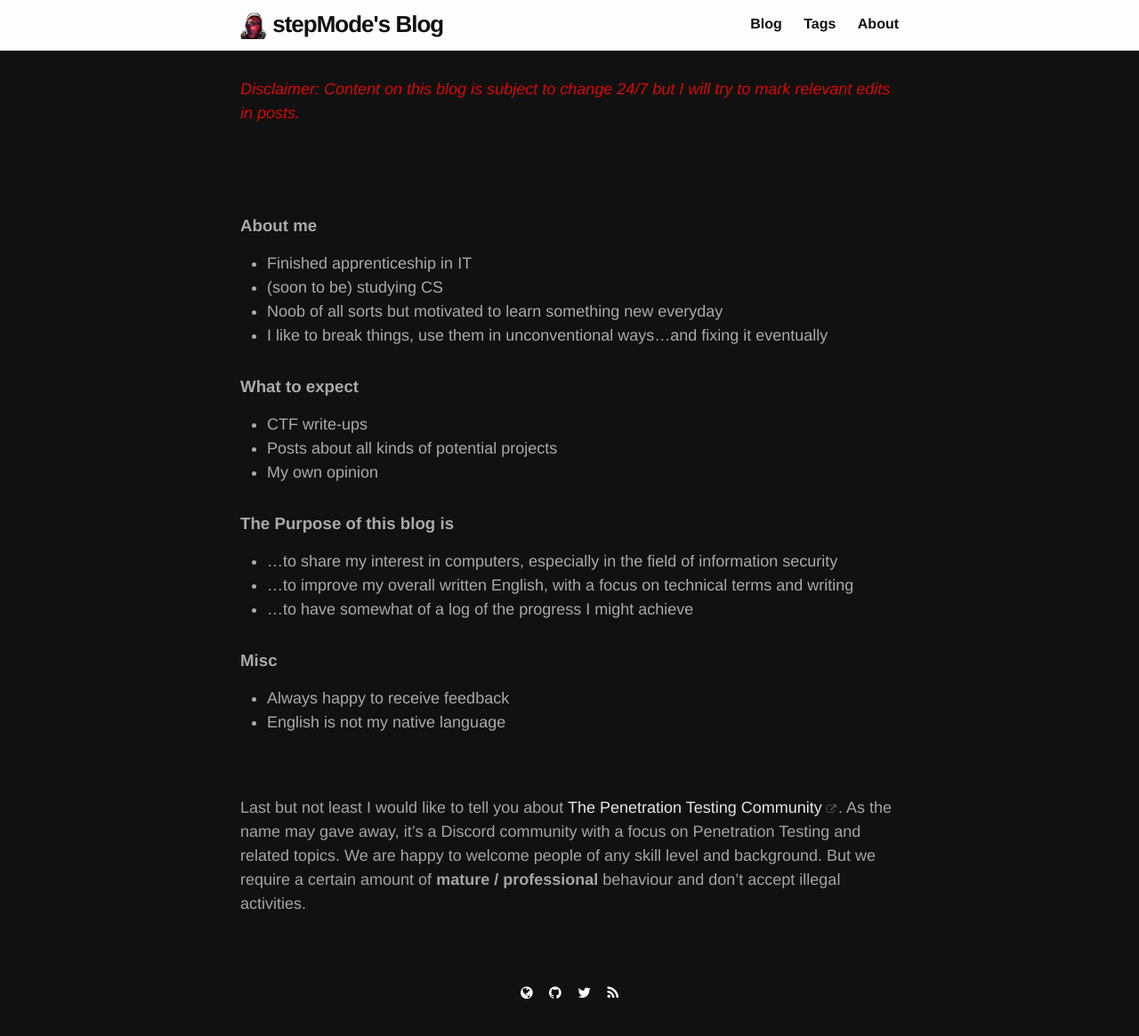
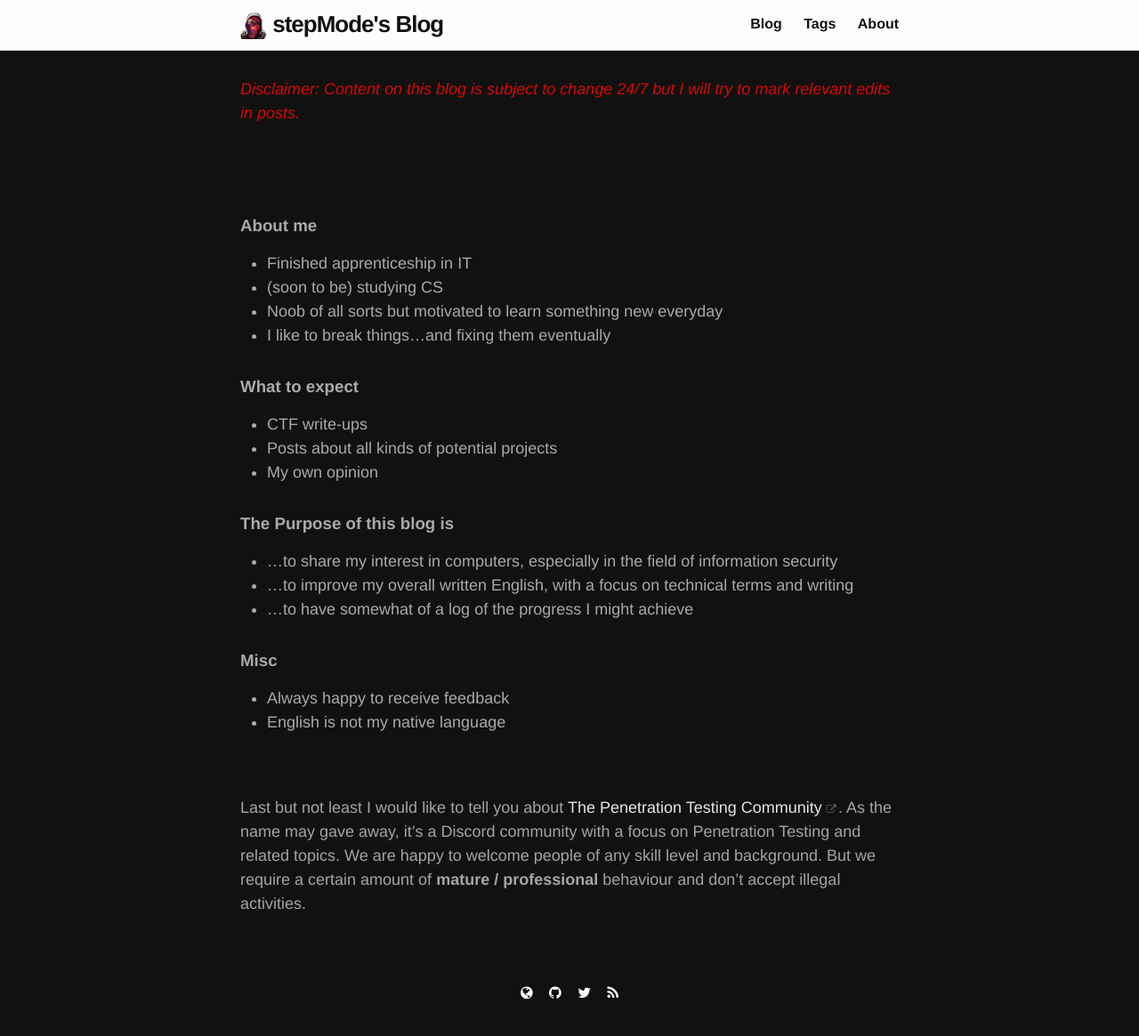
Before and after one commit to stepMode/stepmode.github.io, a Jekyll site: the page built from _pages/about.md, in a window 1280 px wide. Shown: the whole page at 89% size. Built offline with Jekyll 4.4.1, drawn with Linux system fonts in a browser that asks for light colours.

Commit message:
changed wording in about.md

```diff
--- a/_pages/about.md
+++ b/_pages/about.md
@@ -13,7 +13,7 @@ permalink: /about/
 * Finished apprenticeship in IT
 * (soon to be) studying CS
 * Noob of all sorts but motivated to learn something new everyday
-* I like to break things, use them in unconventional ways...and fixing it eventually
+* I like to break things...and fixing them eventually
 
 
 
```
